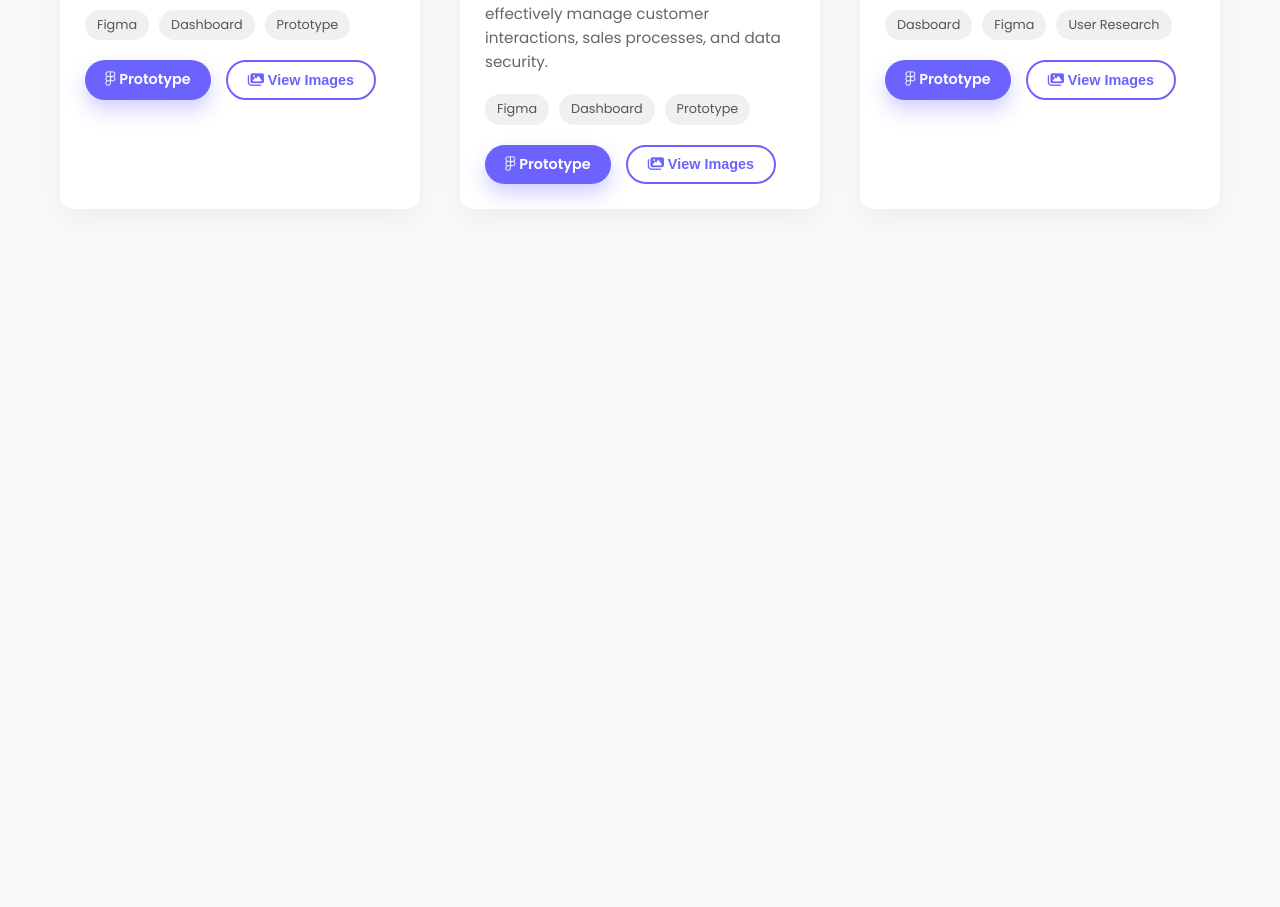
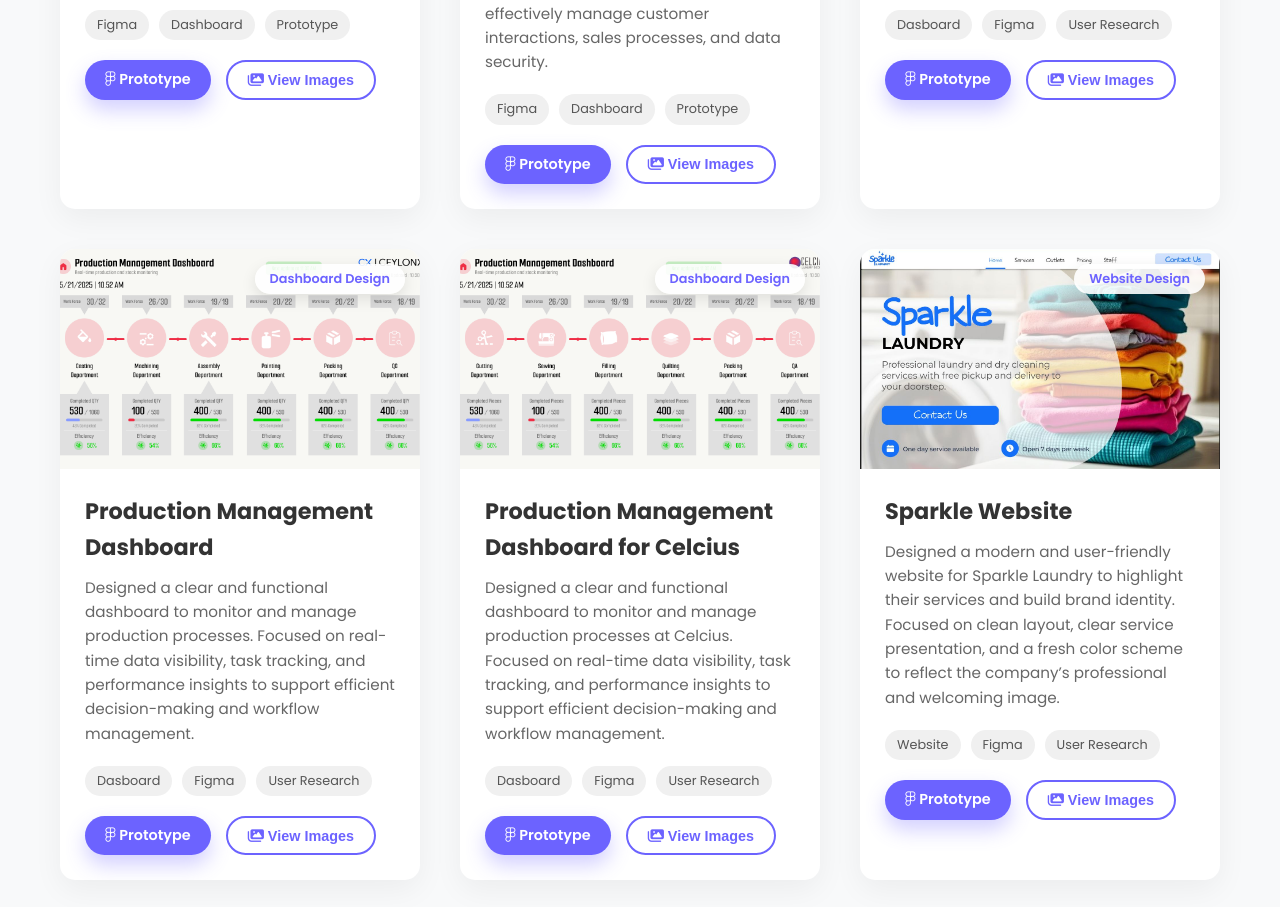
Before and after one commit to Imal-Sathira/Imal-Sathira, a plain HTML site: page allprojects.html in a window 1280 px wide. Shown: the part 1713-2620 px from the top of the page. Before the commit the page ends 2002 px from the top, so only its background shows below. Drawn offline with Linux system fonts and the light colour scheme.

Commit message:
update at 2025 06 24

```diff
--- a/allprojects.html
+++ b/allprojects.html
@@ -562,6 +562,89 @@
                         </div>
                     </div>
                 </div>
+
+                <!--Project 7-->
+
+                <div class="project-card">
+                    <div class="project-image">
+                        <img src="images/Production_Management _dashboard.png" alt="Food Delivery Service">
+                        <span class="project-tag">Dashboard Design</span>
+                    </div>
+                    <div class="project-content">
+                        <h2>Production Management Dashboard</h2>
+                        <p>Designed a clear and functional dashboard to monitor and manage production processes. Focused on real-time data visibility, task tracking, and performance insights to support efficient decision-making and workflow management.</p>
+
+                        <div class="project-tech">
+                            <span class="tech-tag">Dasboard</span>
+                            <span class="tech-tag">Figma</span>
+                            <span class="tech-tag">User Research</span>
+                        </div>
+
+                        <div class="project-links">
+                            <a href="https://www.figma.com/proto/1fc6WPRsRQAOTrmFHrxwRO/Production-Management-Ceylon-x?node-id=0-1&t=9Txmhtgxzitt413Y-1" target="_blank" class="btn btn-sm">
+                                <i class="fab fa-figma"></i> Prototype
+                            </a>
+                            <button class="btn btn-outline btn-sm view-gallery" data-project="7">
+                                <i class="fas fa-images"></i> View Images
+                            </button>
+                        </div>
+                    </div>
+                </div>
+
+                <!--Project 8-->
+
+                <div class="project-card">
+                    <div class="project-image">
+                        <img src="images/celcius_production_management.png" alt="Food Delivery Service">
+                        <span class="project-tag">Dashboard Design</span>
+                    </div>
+                    <div class="project-content">
+                        <h2>Production Management Dashboard for Celcius</h2>
+                        <p>Designed a clear and functional dashboard to monitor and manage production processes at Celcius. Focused on real-time data visibility, task tracking, and performance insights to support efficient decision-making and workflow management.</p>
+
+                        <div class="project-tech">
+                            <span class="tech-tag">Dasboard</span>
+                            <span class="tech-tag">Figma</span>
+                            <span class="tech-tag">User Research</span>
+                        </div>
+
+                        <div class="project-links">
+                            <a href="https://www.figma.com/proto/1fc6WPRsRQAOTrmFHrxwRO/Production-Management-Ceylon-x?node-id=0-1&t=9Txmhtgxzitt413Y-1" target="_blank" class="btn btn-sm">
+                                <i class="fab fa-figma"></i> Prototype
+                            </a>
+                            <button class="btn btn-outline btn-sm view-gallery" data-project="8">
+                                <i class="fas fa-images"></i> View Images
+                            </button>
+                        </div>
+                    </div>
+                </div>
+
+<div class="project-card">
+                    <div class="project-image">
+                        <img src="images/sparkle_web1.JPG" alt="Food Delivery Service">
+                        <span class="project-tag">Website Design</span>
+                    </div>
+                    <div class="project-content">
+                        <h2>Sparkle Website</h2>
+                        <p>Designed a modern and user-friendly website for Sparkle Laundry to highlight their services and build brand identity. Focused on clean layout, clear service presentation, and a fresh color scheme to reflect the company’s professional and welcoming image.</p>
+
+                        <div class="project-tech">
+                            <span class="tech-tag">Website</span>
+                            <span class="tech-tag">Figma</span>
+                            <span class="tech-tag">User Research</span>
+                        </div>
+
+                        <div class="project-links">
+                            <a href="https://www.figma.com/proto/n5Y1YMIjYToBFH9khlYE1R/Sparkle-Web-Site?node-id=161-558&t=PQv67e0XtAwcC82F-1" target="_blank" class="btn btn-sm">
+                                <i class="fab fa-figma"></i> Prototype
+                            </a>
+                            <button class="btn btn-outline btn-sm view-gallery" data-project="8">
+                                <i class="fas fa-images"></i> View Images
+                            </button>
+                        </div>
+                    </div>
+                </div>
+
             </div>
         </div>
     </section>
```
Also changed, not shown: index.html (+17 -3 lines), images/Production_Management _dashboard.png (added), images/celcius_production_management.png (added), images/sparkle_web1.JPG (added), 1 other file.
